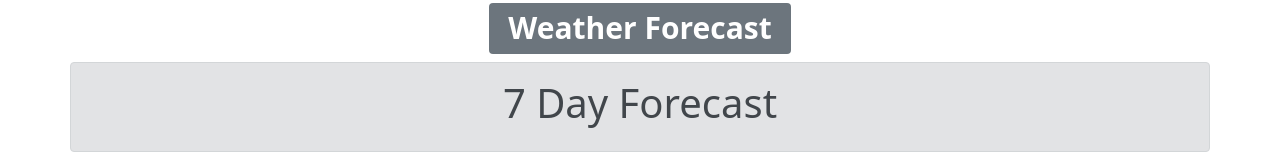
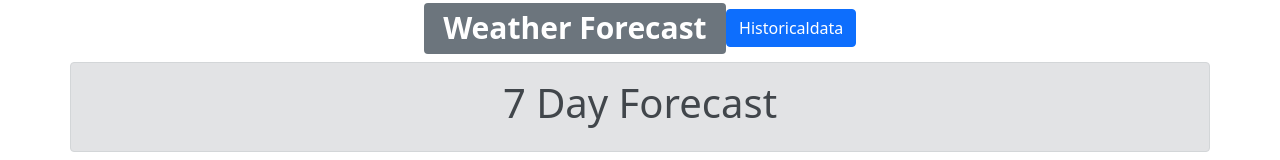
Before and after one commit to awallemo/Weatherforecastfrontendfinalrepo, a React (Create React App) app: page / in a window 1280 px wide. Shown: the top 160 px of the page. Built offline with nearby package versions, Linux system fonts and the light colour scheme; no server answers.

Commit message:
Testing routing with buttonclick

```diff
--- a/src/pages/indexpage.js
+++ b/src/pages/indexpage.js
@@ -1,9 +1,10 @@
-import {Badge, Container, Row, Col} from "react-bootstrap"
+import {Badge, Container, Row, Col, Button} from "react-bootstrap"
 import JumboTron from "../components/Headercard";
 import TempCard from "../components/Card"
 import axios from "axios";
 import { useEffect, useState } from 'react';
 import { AreaChart, Area, XAxis, YAxis, CartesianGrid, Tooltip,  LabelList } from 'recharts';
+import { useHistory } from "react-router"
 
 let url = "https://api.openweathermap.org/data/2.5/onecall?lat=58.96&lon=5.73&units=metric&exclude=currently,minutely&appid=cfa5776ea5e4da9aecbc0e76164f8659"
 
@@ -38,7 +39,7 @@ function AddWeatherToDb(weatherobject){
 
 
 function IndexPage(){
-
+const history = useHistory();
 const [results, setResult] = useState([])
 const [hourly, setHourly] = useState([])
 
@@ -64,6 +65,8 @@ console.log(datoliste)
 
 
 const timeliste = []
+
+
 
 
 for(let i = 0; i < 48; i++){
@@ -153,6 +156,9 @@ for(let i = 0; i < 48; i++){
         <>
         <h1>
          <Badge bg="secondary">Weather Forecast</Badge>
+         <Button variant="primary" onClick={()=>history.push('/historicaldata')}>
+           Historicaldata
+         </Button>
         </h1>
 
         <Container>
```
